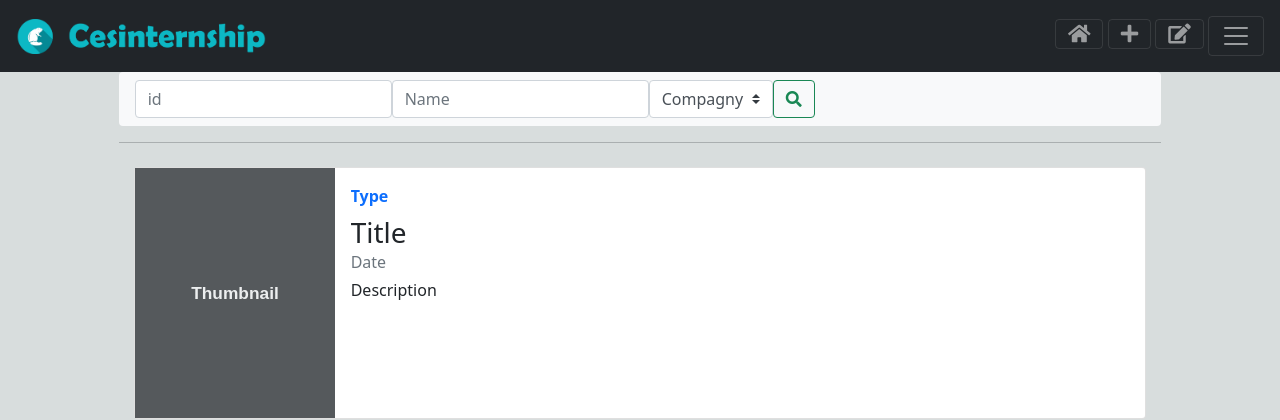
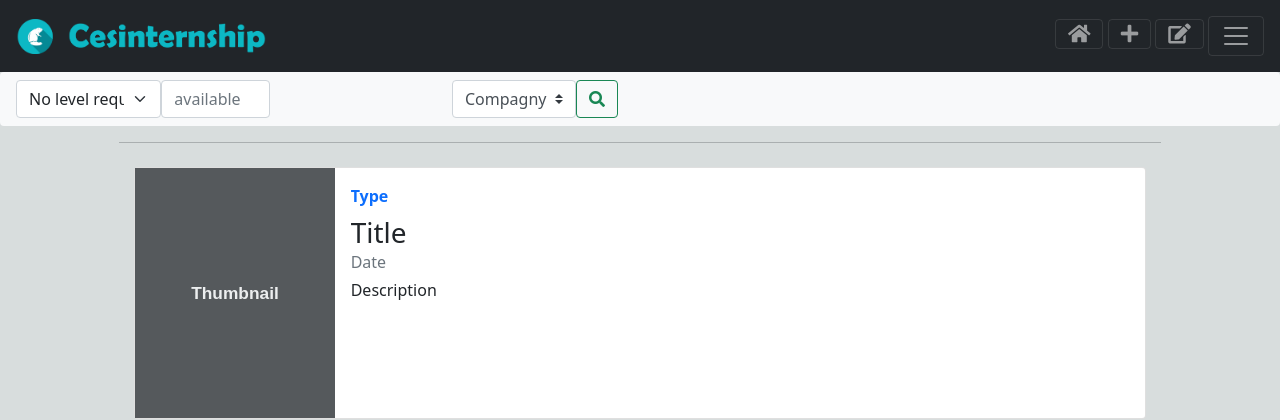
Before and after one commit to awPenda/Projet-Web_Cesinternship, a PHP site: page /assest/pages/home.php in a window 1280 px wide. Shown: the top 420 px of the page. Run offline with PHP 8.4, Linux system fonts and the light colour scheme.

Commit message:
add sm things to home page
bug display, if you can look at this that'll be very nice <3

```diff
--- a/assest/pages/home.php
+++ b/assest/pages/home.php
@@ -17,8 +17,9 @@
      <!-- CSS only -->
   <link href="https://cdn.jsdelivr.net/npm/bootstrap@5.0.0-beta2/dist/css/bootstrap.min.css" rel="stylesheet" integrity="sha384-BmbxuPwQa2lc/FVzBcNJ7UAyJxM6wuqIj61tLrc4wSX0szH/Ev+nYRRuWlolflfl" crossorigin="anonymous">
 
-     <!-- Lien page de style -->
+     <!-- Lien page de style & script-->
      <link rel="stylesheet" href="../style/style.css">
+     <script src="../script/home.js"></script>
      <!-- Titre de la page-->
      <title>Home</title>
 </head>
@@ -30,8 +31,8 @@
         ?>
 
 
-    <div class="container col-md-10 ">
-        <nav class="navbar navbar-expand-lg navbar-light bg-light rounded ">
+  <div class="">
+        <nav class="navbar navbar-expand-lg navbar-light bg-light rounded">
 
 
 
@@ -41,9 +42,35 @@
 
 
             <form class="form-inline justify-content-lg-center">
-                <input class="form-control" type="text" placeholder="id" aria-label="id">
-                <input class="form-control" type="text" placeholder="Name" aria-label="name">
-                <select class="custom-select d-block " id="" required="">
+
+              <div id="search_compagny_div" class="form-inline">
+                <input class="form-control col-sm-2" id="search_id_compagny" type="number" placeholder="id" aria-label="id">
+                <input class="form-control col-sm-2" id="search_name_compagny" type="text" placeholder="Name" aria-label="name">
+                <select class="form-select col-sm-3" id="search_activity_compagny" required="" >
+                  <option>activity area</option>
+                  <option>Generalist</option>
+                  <option>Computer Science</option>
+                  <option>construction industry</option>
+                  <option>onboard systems</option>
+                </select>
+                <input class="form-control col-sm-2" id="search_zipcode_compagny" type="text" placeholder="ZipCode" aria-label="zipcode">
+                <input class="form-control col-sm-3" id="search_cesi_interns_compagny" type="number" placeholder="cesi interns" aria-label="nbcesiinterns">
+              </div>
+
+              <div id="search_internship_div" class="form-inline">
+                <select class="form-select col-sm-4" id="search_student_level_internship" required="" >
+                  <option value="">No level required</option>
+                  <option>Second year</option>
+                  <option>Third year</option>
+                  <option>Fourth year</option>
+                  <option>Fifth year</option>
+                </select>
+                <input class="form-control col-sm-3" id="search_available" type="number" placeholder="available places" aria-label="available places">
+              </div>
+
+
+              <div class="form-inline">
+                <select class="custom-select d-block col-sm" id="search_select_type" required="">
                   <option value="">Compagny</option>
                   <option>Internship</option>
                   <option>Admin</option>
@@ -55,6 +82,7 @@
                   Please provide a valid state.
                 </div>
                 <button class="btn btn-outline-success my-2 my-sm-0" type="submit"><i class="fas fa-search"></i></button>
+              </div>
             </form>
 
 
@@ -62,6 +90,10 @@
 
 
         </nav>
+      </div>
+
+
+        <div class="container col-md-10 ">
 
         <hr class="mb-4">
 
--- /dev/null
+++ b/assest/script/home.js
@@ -0,0 +1,44 @@
+$(document).ready(function(){
+
+    $('#search_select_type').change(function(){
+        //clear display
+        $("#user_attributes").css("display", "none");
+
+        //display attributes of the choosen category
+        if($('#create_select_type option:selected').text()=="Student"){
+            $("#user_attributes").css("display", "block");
+            $("#student_attributes").css("display", "block");
+        }
+        if($('#create_select_type option:selected').text()=="Delegate"){
+            $("#user_attributes").css("display", "block");
+            $("#delegate_attributes").css("display", "block");
+        }
+        if($('#create_select_type option:selected').text()=="Pilot"){
+            $("#user_attributes").css("display", "block");
+            $("#pilot_attributes").css("display", "block");
+        }
+        if($('#create_select_type option:selected').text()=="Admin"){
+            $("#user_attributes").css("display", "block");
+            $("#admin_attributes").css("display", "block");
+        }
+        if($('#create_select_type option:selected').text()=="Internship"){
+            $("#internship_attributes").css("display", "block");
+        }
+        if($('#create_select_type option:selected').text()=="Compagny"){
+            $("#compagny_attributes").css("display", "block");
+        }
+
+
+
+
+
+    });
+
+
+
+
+
+
+
+
+});
--- a/assest/style/style.css
+++ b/assest/style/style.css
@@ -67,3 +67,8 @@ body {
 #internship_attributes{
   display: none;
 }
+
+#search_compagny_div{
+  display: none !important;
+  color: blue !important;
+}
```
